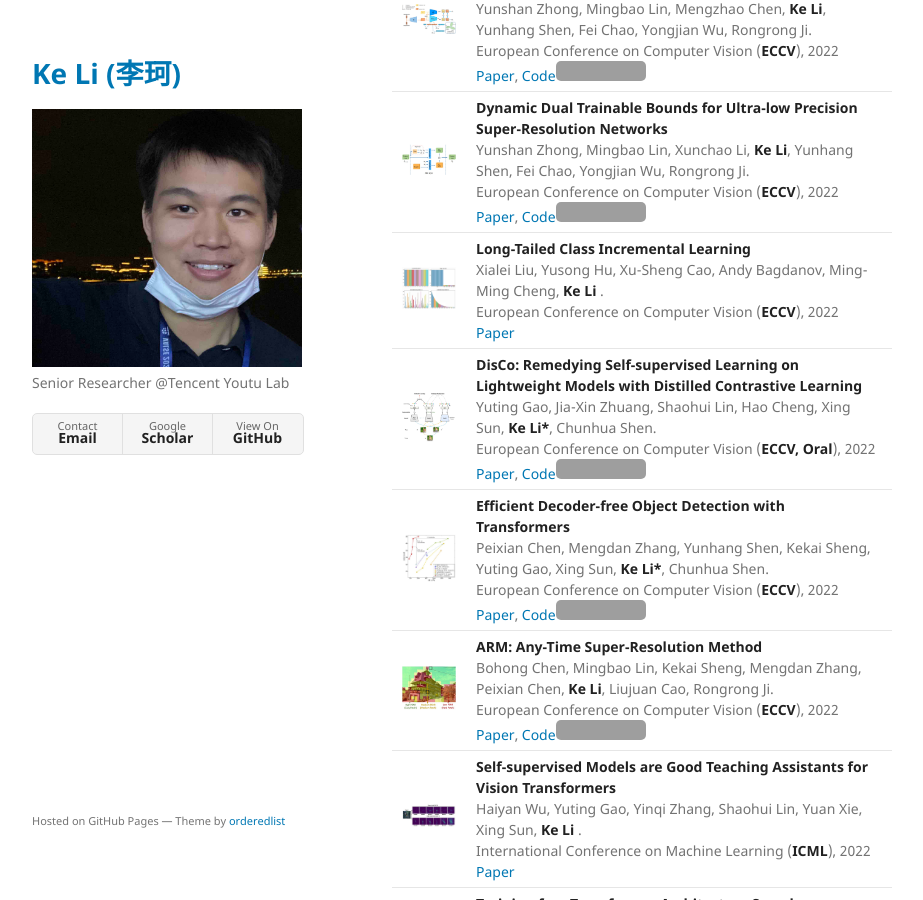
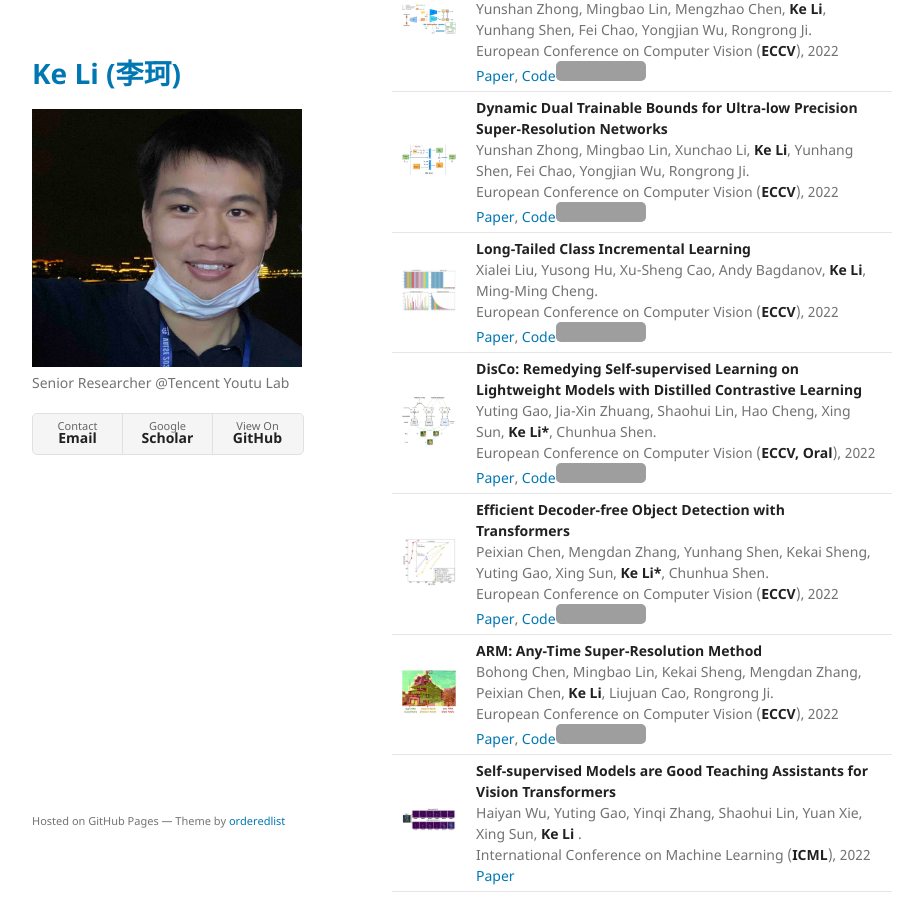
Before and after one commit to keli-61/keli-61.github.io, a Jekyll site: the page built from index.md, in a window 1280 px wide and 900 px high, scrolled down 1211 px. Shown: the whole window, without its empty margins (178-1101 px from the left). Built offline with Jekyll 4.4.1, drawn with Linux system fonts in a browser that asks for light colours; our own code applies the rules of GitHub Pages for plain Markdown files; grey boxes are pictures that could not be loaded.

Commit message:
revise info

```diff
--- a/index.md
+++ b/index.md
@@ -23,7 +23,7 @@ Below are the works that have been published. Full paper list (including preprin
 | <img src="assets/img/NeurIPS2022_NM.jpg" alt="drawing" width="150" /> | **Learning Best Combination for Efficient N:M Sparsity**<br />Yuxin Zhang, Mingbao Lin, Zhihang Lin, Yiting Luo, **Ke Li**, Fei Chao, Yongjian Wu, Rongrong Ji.<br />Advances in Neural Information Processing Systems (**NeurIPS**), 2022<br />[Paper](https://arxiv.org/abs/2206.06662), [Code](https://github.com/zyxxmu/LBC)<img style="border: 0px;padding: 0px;border-radius: 5px;" src="https://img.shields.io/github/stars/zyxxmu/LBC.svg" alt="GitHub stars" title="" /> |
 | <img src="assets/img/ECCV2022_fine.jpg" alt="drawing" width="150" /> | **Fine-grained Data Distribution Alignment for Post-Training Quantization**<br />Yunshan Zhong, Mingbao Lin, Mengzhao Chen, **Ke Li**, Yunhang Shen, Fei Chao, Yongjian Wu, Rongrong Ji.<br />European Conference on Computer Vision (**ECCV**), 2022<br />[Paper](https://arxiv.org/abs/2109.04186), [Code](https://github.com/zysxmu/FDDA)<img style="border: 0px;padding: 0px;border-radius: 5px;" src="https://img.shields.io/github/stars/zysxmu/FDDA.svg" alt="GitHub stars" title="" />|
 | <img src="assets/img/ECCV2022_dynamic.jpg" alt="drawing" width="150" /> | **Dynamic Dual Trainable Bounds for Ultra-low Precision Super-Resolution Networks**<br />Yunshan Zhong, Mingbao Lin, Xunchao Li, **Ke Li**, Yunhang Shen, Fei Chao, Yongjian Wu, Rongrong Ji.<br />European Conference on Computer Vision (**ECCV**), 2022<br />[Paper](https://arxiv.org/abs/2203.03844), [Code](https://github.com/zysxmu/DDTB)<img style="border: 0px;padding: 0px;border-radius: 5px;" src="https://img.shields.io/github/stars/zysxmu/DDTB.svg" alt="GitHub stars" title="" /> |
-| <img src="assets/img/ECCV2022_long.jpg" alt="drawing" width="150" /> | **Long-Tailed Class Incremental Learning**<br />Xialei Liu, Yusong Hu, Xu-Sheng Cao, Andy Bagdanov, Ming-Ming Cheng, **Ke Li** .<br />European Conference on Computer Vision (**ECCV**), 2022<br />[Paper](https://keli-61.github.io/) |
+| <img src="assets/img/ECCV2022_long.jpg" alt="drawing" width="150" /> | **Long-Tailed Class Incremental Learning**<br />Xialei Liu, Yusong Hu, Xu-Sheng Cao, Andy Bagdanov, **Ke Li**, Ming-Ming Cheng.<br />European Conference on Computer Vision (**ECCV**), 2022<br />[Paper](https://arxiv.org/abs/2210.00266), [Code](https://github.com/xialeiliu/Long-Tailed-CIL)<img style="border: 0px;padding: 0px;border-radius: 5px;" src="https://img.shields.io/github/stars/xialeiliu/Long-Tailed-CIL.svg" alt="GitHub stars" title="" /> |
 | <img src="assets/img/ECCV2022_disco.jpg" alt="drawing" width="150" /> | **DisCo: Remedying Self-supervised Learning on Lightweight Models with Distilled Contrastive Learning**<br />Yuting Gao, Jia-Xin Zhuang, Shaohui Lin, Hao Cheng, Xing Sun, **Ke Li\***, Chunhua Shen.<br />European Conference on Computer Vision (**ECCV, Oral**), 2022<br />[Paper](https://arxiv.org/abs/2104.09124), [Code](https://github.com/Yuting-Gao/DisCo-pytorch)<img style="border: 0px;padding: 0px;border-radius: 5px;" src="https://img.shields.io/github/stars/Yuting-Gao/DisCo-pytorch.svg" alt="GitHub stars" title="" /> |
 | <img src="assets/img/ECCV2022_efficient.jpg" alt="drawing" width="150" /> | **Efficient Decoder-free Object Detection with Transformers**<br />Peixian Chen, Mengdan Zhang, Yunhang Shen, Kekai Sheng, Yuting Gao, Xing Sun, **Ke Li\***, Chunhua Shen.<br />European Conference on Computer Vision (**ECCV**), 2022<br />[Paper](https://arxiv.org/abs/2206.06829), [Code](https://github.com/Pealing/DFFT)<img style="border: 0px;padding: 0px;border-radius: 5px;" src="https://img.shields.io/github/stars/Pealing/DFFT.svg" alt="GitHub stars" title="" /> |
 | <img src="assets/img/ECCV2022_arm.jpg" alt="drawing" width="150" /> | **ARM: Any-Time Super-Resolution Method**<br />Bohong Chen, Mingbao Lin, Kekai Sheng, Mengdan Zhang, Peixian Chen, **Ke Li**, Liujuan Cao, Rongrong Ji.<br />European Conference on Computer Vision (**ECCV**), 2022<br />[Paper](https://arxiv.org/abs/2203.10812), [Code](https://github.com/chenbong/ARM-Net)<img style="border: 0px;padding: 0px;border-radius: 5px;" src="https://img.shields.io/github/stars/chenbong/ARM-Net.svg" alt="GitHub stars" title="" /> |
```
